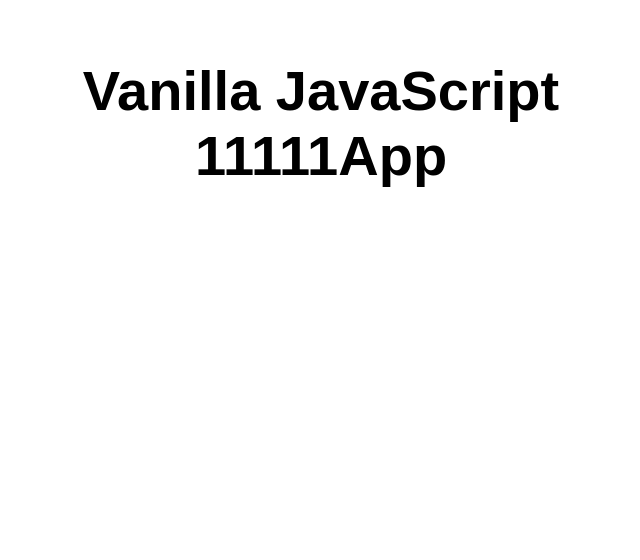
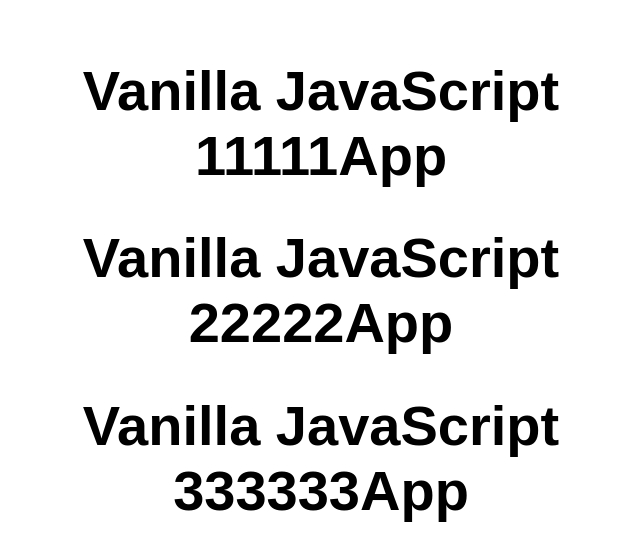
Before and after one commit to kensuke1234/my-first-static-web-app, a website: page src/index.html in a window 1280 px wide. Shown: the whole page, without its empty margins (319-959 px from the left). Drawn offline with Linux system fonts and the light colour scheme.

Commit message:
Update index.html

```diff
--- a/src/index.html
+++ b/src/index.html
@@ -11,6 +11,8 @@
 <body>
   <main>
     <h1>Vanilla JavaScript 11111App</h1>
+    <h1>Vanilla JavaScript 22222App</h1>
+    <h1>Vanilla JavaScript 333333App</h1>
   </main>
 </body>
 
```
